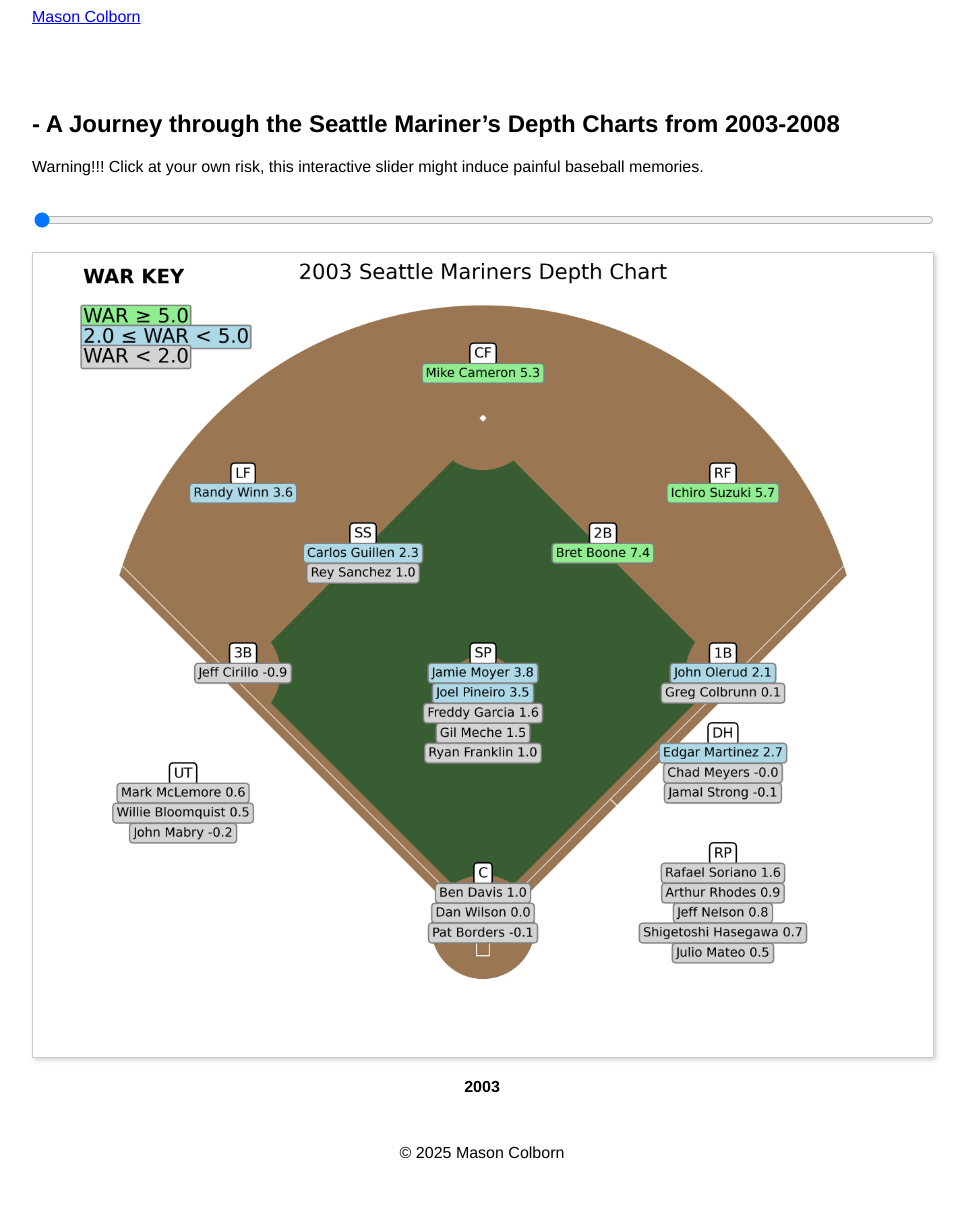
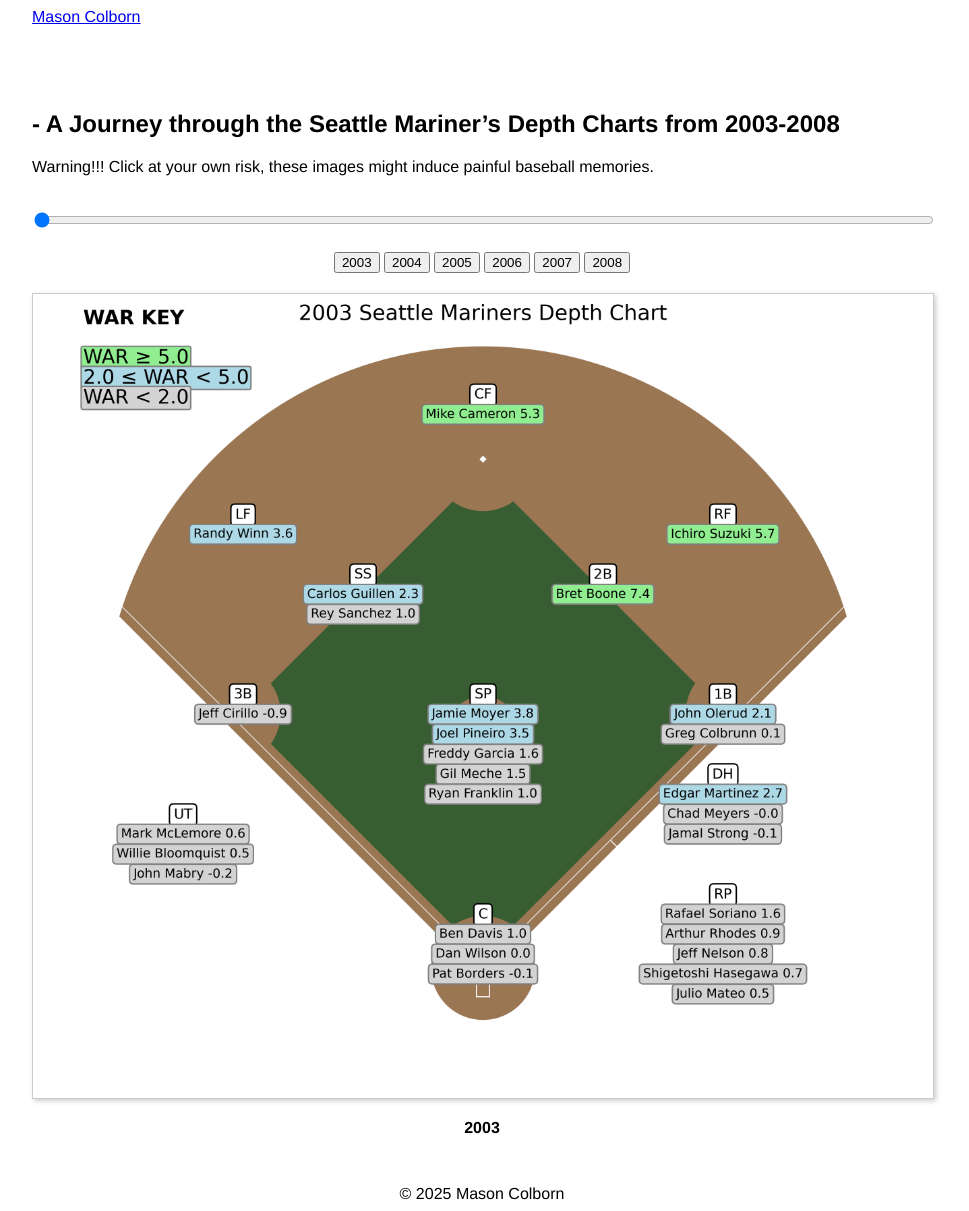
Before and after one commit to relaxedmason/bafta-scripted-comedy-portfolio, a Jekyll site: the page built from sports/baseball/bavasi/depth-chart/index.md, in a window 1280 px wide. Shown: the whole page, without its empty margins (158-1127 px from the left). Built offline with Jekyll 4.4.1, drawn with Linux system fonts in a browser that asks for light colours; a script that is not in the unit is left out; before the commit the page ends 1170 px from its top, so only the background shows below that.

Commit message:
Update index.md

```diff
--- a/sports/baseball/bavasi/depth-chart/index.md
+++ b/sports/baseball/bavasi/depth-chart/index.md
@@ -6,17 +6,29 @@
 
 ## - A Journey through the Seattle Mariner's Depth Charts from 2003-2008
 
-Warning!!! Click at your own risk, this interactive slider might induce painful baseball memories.
+Warning!!! Click at your own risk, these images might induce painful baseball memories.
 
 <input type="range" min="0" max="5" value="0" id="yearSlider" style="width:100%; margin-top: 20px;">
 
+<!-- Year Buttons -->
+<div id="yearButtons" style="text-align:center; margin-top: 20px;">
+  <button onclick="changeYear(0)">2003</button>
+  <button onclick="changeYear(1)">2004</button>
+  <button onclick="changeYear(2)">2005</button>
+  <button onclick="changeYear(3)">2006</button>
+  <button onclick="changeYear(4)">2007</button>
+  <button onclick="changeYear(5)">2008</button>
+</div>
+
+<!-- Image Display -->
 <div id="depthChartContainer" style="text-align:center; margin-top:20px;">
   <img id="depthChartImage"
-       src="/assets/images/sports/bavasi/depth-chart/mariners_2003_depth_chart_final_final.png"
+       src="/bafta-scripted-comedy-portfolio/assets/images/sports/bavasi/depth-chart/mariners_2003_depth_chart_final_final.png"
        style="max-width:100%; border: 1px solid #ccc; box-shadow: 2px 2px 5px rgba(0,0,0,0.2);">
   <p id="yearLabel"><strong>2003</strong></p>
 </div>
 
+<!-- Script -->
 <script>
   const imageFilenames = [
     "mariners_2003_depth_chart_final_final.png",
@@ -29,15 +41,10 @@
 
   const yearLabels = ["2003", "2004", "2005", "2006", "2007", "2008"];
 
-  const slider = document.getElementById("yearSlider");
-  const image = document.getElementById("depthChartImage");
-  const label = document.getElementById("yearLabel");
-
-  slider.addEventListener("input", function() {
-    const i = parseInt(this.value);
-    const filename = imageFilenames[i];
-    const year = yearLabels[i];
-    image.src = `/assets/images/sports/bavasi/depth-chart/${filename}`;
-    label.innerHTML = `<strong>${year}</strong>`;
-  });
+  function changeYear(index) {
+    const image = document.getElementById("depthChartImage");
+    const label = document.getElementById("yearLabel");
+    image.src = `/bafta-scripted-comedy-portfolio/assets/images/sports/bavasi/depth-chart/${imageFilenames[index]}`;
+    label.innerHTML = `<strong>${yearLabels[index]}</strong>`;
+  }
 </script>
```
